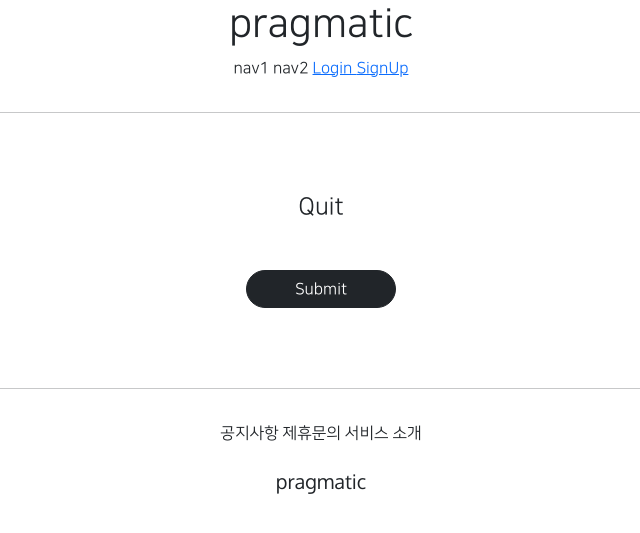
After one commit to kwakdamho/test, a Django app: page /accounts/delete/1 in a window 1280 px wide. The commit adds this page. Shown: the top 533 px of the page, without its empty margins (319-959 px from the left). Run offline with Django 3.2, Linux system fonts and the light colour scheme; tables that the repository leaves empty hold one stand-in row (values such as "Sample post"); parts of the project's set-up code (start-up, migrations or seed data) failed here and were passed over; some libraries are stand-ins or nearby versions.

Commit message:
7/19 temporary class commit 2

```diff
--- /dev/null
+++ b/accountapp/templates/accountapp/delete.html
@@ -0,0 +1,24 @@
+{% extends 'base.html' %}
+
+
+{% block content %}
+
+
+    <div class="text-center mw-500 m-auto">
+        <div class="m-5">
+            <h4>Quit</h4>
+        </div>
+        <div>
+            <form action="{% url 'accountapp:delete' pk=target_user.pk%}" method="post">
+                {% csrf_token %}
+                <div class="m-5">
+                    <input type="submit"
+                    class="btn btn-dark rounded-pill px-5">
+                </div>
+
+            </form>
+        </div>
+    </div>
+
+
+{% endblock %}
--- a/accountapp/templates/accountapp/detail.html
+++ b/accountapp/templates/accountapp/detail.html
@@ -16,6 +16,11 @@
                 Update Info
             </a>
         </div>
+        <div>
+            <a href="{% url 'accountapp:delete' pk=target_user.pk %}">
+                Quit
+            </a>
+        </div>
 
     </div>
 
--- a/accountapp/urls.py
+++ b/accountapp/urls.py
@@ -1,7 +1,7 @@
 from django.contrib.auth.views import LoginView, LogoutView
 from django.urls import path
 
-from accountapp.views import hello_world, AccountCreateView, AccountDetailView, AccountUpdateView
+from accountapp.views import hello_world, AccountCreateView, AccountDetailView, AccountUpdateView, AccountDeleteView
 
 app_name = 'accountapp'
 
@@ -13,5 +13,6 @@ urlpatterns = [
 
     path('create/', AccountCreateView.as_view(), name='create'),
     path('detail/<int:pk>', AccountDetailView.as_view(), name='detail'),
-    path('update/<int:pk>', AccountUpdateView.as_view(), name='update')
+    path('update/<int:pk>', AccountUpdateView.as_view(), name='update'),
+    path('delete/<int:pk>', AccountDeleteView.as_view(), name='delete')
 ]
--- a/accountapp/views.py
+++ b/accountapp/views.py
@@ -5,7 +5,7 @@ from django.shortcuts import render
 
 # Create your views here.
 from django.urls import reverse, reverse_lazy
-from django.views.generic import CreateView, DetailView, UpdateView
+from django.views.generic import CreateView, DetailView, UpdateView, DeleteView
 
 from accountapp.models import HelloWorld
 
@@ -43,3 +43,9 @@ class AccountUpdateView(UpdateView):
     context_object_name = 'target_user'
     success_url = reverse_lazy('accountapp:hello_world')
     template_name = 'accountapp/update.html'
+
+class AccountDeleteView(DeleteView):
+    model = User
+    context_object_name = 'target_user'
+    success_url = reverse_lazy('accountapp:hello_world')
+    template_name = 'accountapp/delete.html'
```
